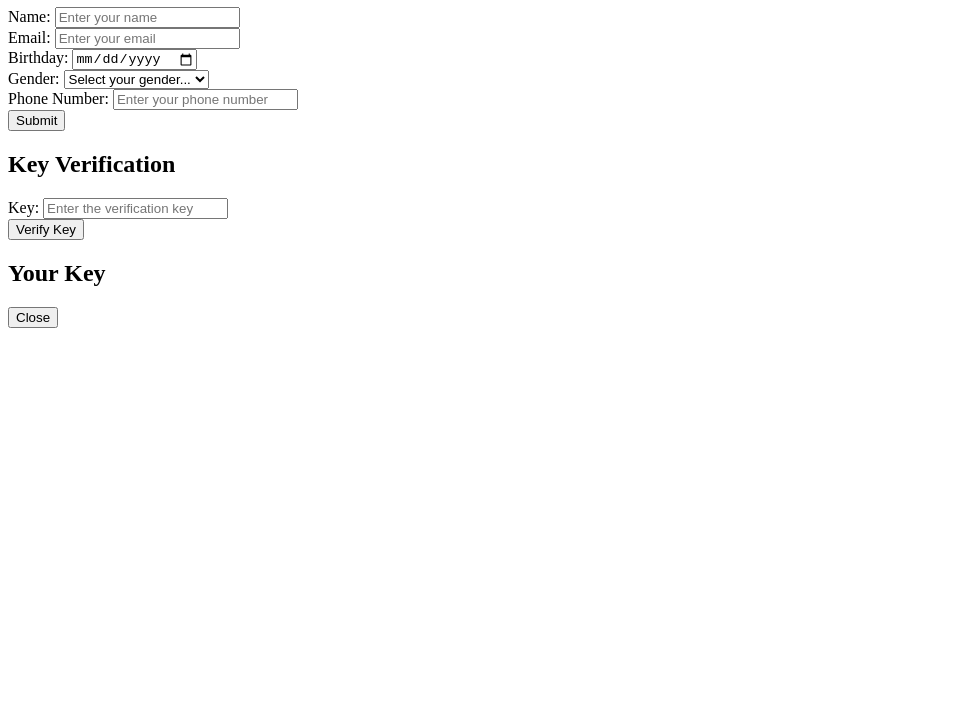
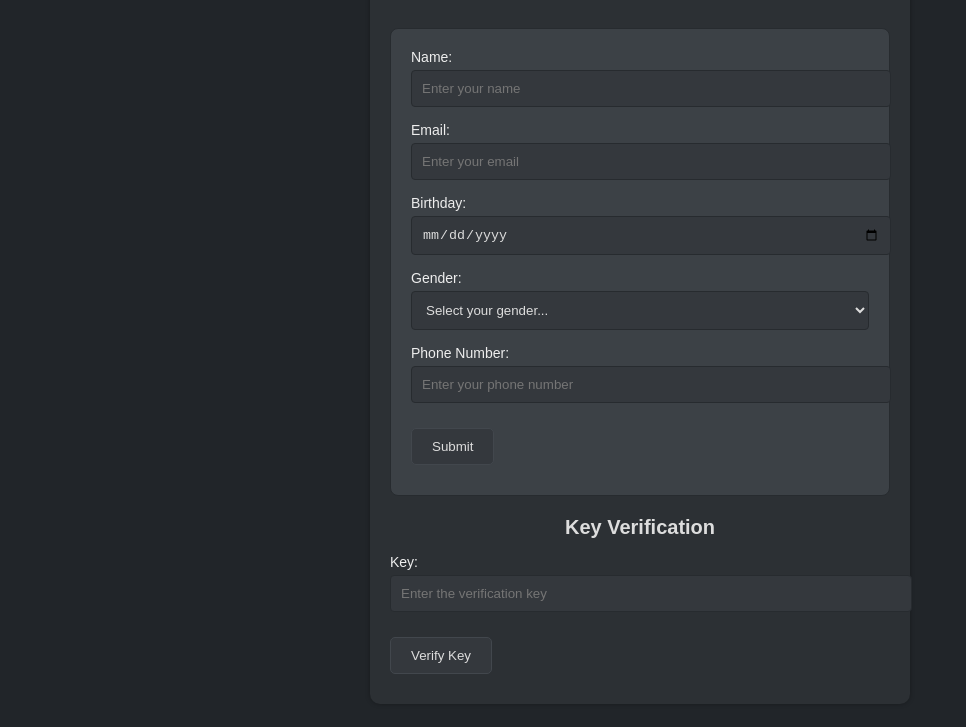
Before and after one commit to benlam12/fintechwebsite, a plain HTML site: page index.html in a window 1280 px wide. Shown: the part 73-800 px from the top of the page, without its empty margins (0-966 px from the left). Drawn offline with Linux system fonts and the light colour scheme.

Commit message:
Update style.css

```diff
--- a/style.css
+++ b/style.css
@@ -1,29 +1,83 @@
-.popup {
-    position: fixed;
-    z-index: 1;
-    left: 0;
-    top: 0;
+  body {
+    background-color: #212529;
+    color: #f1f1f1;
+    font-family: sans-serif;
+    margin: 0;
+    padding: 0;
+    min-height: 100vh;
+    display: flex;
+    justify-content: center;
+    align-items: center;
+  }
+
+  .container {
+    background-color: #2c3034;
+    border-radius: 10px;
+    box-shadow: 0 0 5px rgba(0, 0, 0, 0.3);
+    width: 500px;
+    padding: 20px;
+    display: flex;
+    flex-direction: column;
+    gap: 20px;
+  }
+
+  .form-container {
+    background-color: #3c4146;
+    border-radius: 8px;
+    padding: 20px;
+    border: 1px solid #272b2f;
+  }
+
+  h1.title,
+  h2.title {
+    text-align: center;
+    font-size: 20px;
+    margin: 0 0 15px;
+    color: #ddd;
+  }
+
+  .field {
+    margin-bottom: 15px;
+    display: flex;
+    flex-direction: column;
+  }
+
+  label {
+    display: block;
+    font-size: 14px;
+    margin-bottom: 5px;
+    color: #eee;
+  }
+
+  input,
+  select {
     width: 100%;
-    height: 100%;
-    overflow: auto;
-    background-color: rgba(0, 0, 0, 0.4);
+    padding: 10px;
+    border-radius: 4px;
+    background-color: #34383d;
+    color: #ddd;
+    border: 1px solid #272b2f;
+  }
+
+  button {
+    padding: 10px 20px;
+    border-radius: 5px;
+    background-color: #34383d;
+    color: #ddd;
+    border: 1px solid #42474d;
+    cursor: pointer;
+    transition: background-color 0.2s ease-in-out;
+    margin: 10px auto;
+  }
+
+  button:hover {
+    background-color: #42474d;
+  }
+
+  .data-modal {
     display: none;
-}
-.popup-content {
-    background-color: white;
-    margin: 10% auto;
-    padding: 20px;
-    border: 1px solid #888888;
-    width: 30%;
-    font-weight: bolder;
-}
-.popup-content button {
-    display: block;
-    margin: 0 auto;
-}
-.show {
-    display: block;
-}
-h1 {
-    color: green;
-}
+  }
+
+  #hashed-data {
+    display: none;
+  }
```
